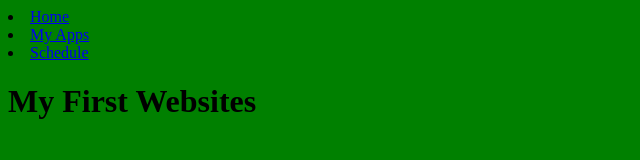
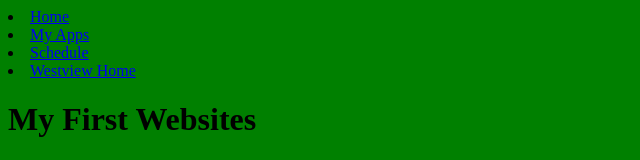
Before and after one commit to WVCS/index-christianhan05, a plain HTML site: page index.html in a window 1280 px wide. Shown: the top 160 px of the page, without its empty margins (0-640 px from the left). Drawn offline with Linux system fonts and the light colour scheme.

Commit message:
added westivew home page

```diff
--- a/index.html
+++ b/index.html
@@ -13,7 +13,8 @@
       <li><a href= "index.html"> Home </a></li>
       <li><a href= Filename.htlm> My Apps </a></li>
       <li><a href= "https://www.powayusd.com/schools/hs/wvhs/Calendars/Schedules/Bell-Schedule"> Schedule </a></li>
-    </nav>
+	   <li><a href= "https://www.powayusd.com/en-US/Schools/HS/WVHS/HOME"> Westview Home </a></li>
+	</nav>
 
 	</center>
   <h1> My First Websites </h1>
```
